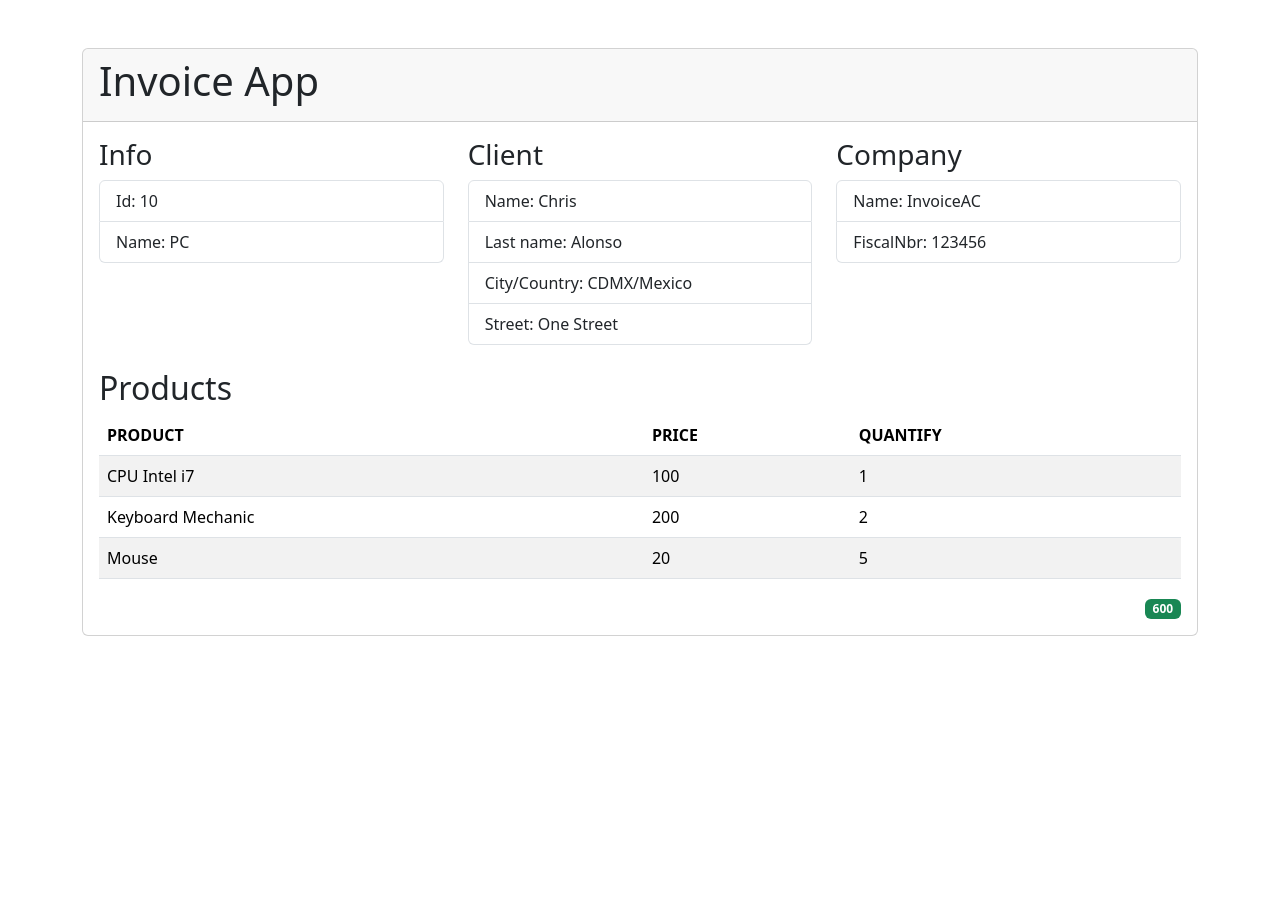
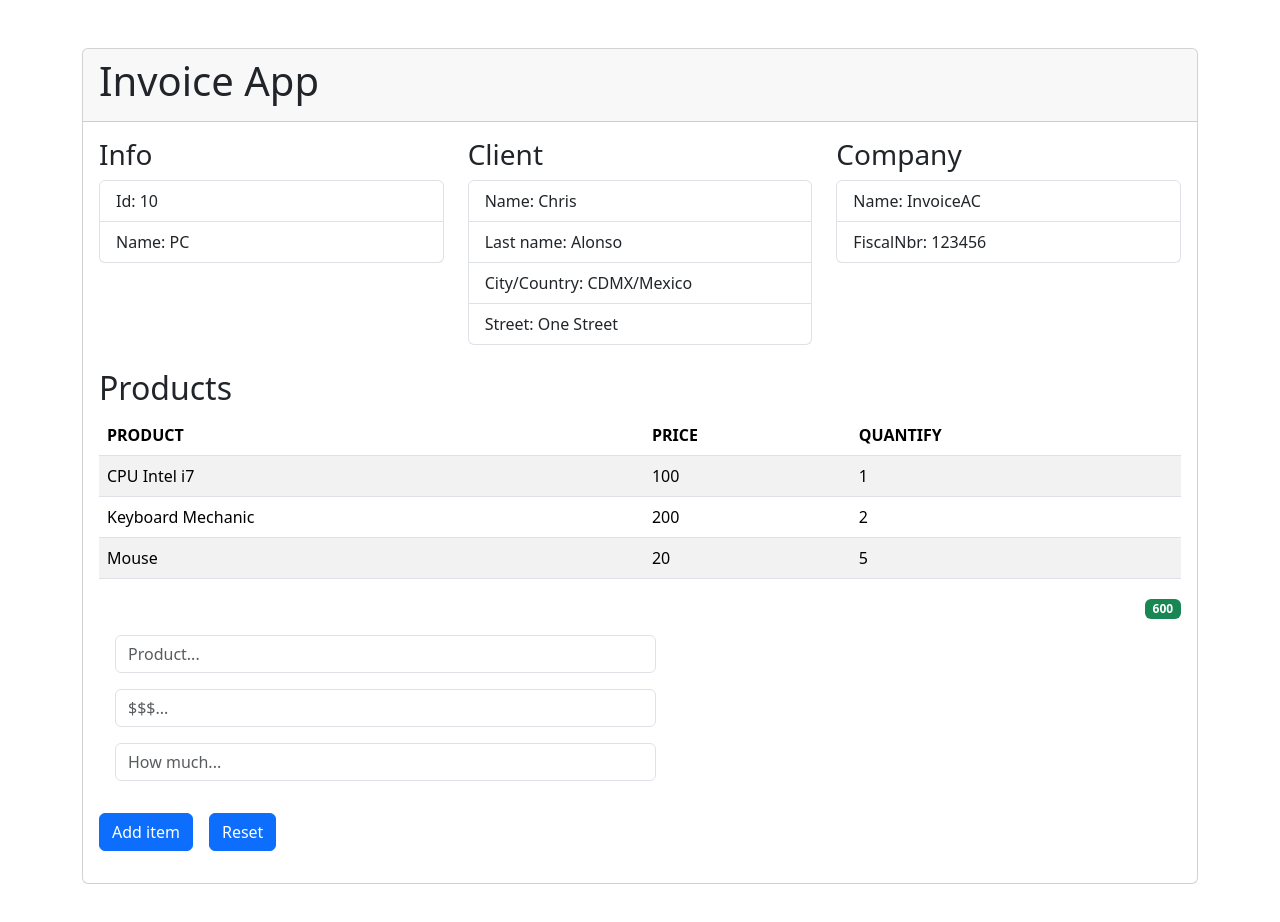
Before and after one commit to Alonaranda/InvoiceApp, a React (Vite) app: page / in a window 1280 px wide. Shown: the top 922 px of the page. Before the commit the page ends 800 px from the top, so only its background shows below. Built offline with nearby package versions, Linux system fonts and the light colour scheme.

Commit message:
Add items form

```diff
--- a/src/Components/TotalView.jsx
+++ b/src/Components/TotalView.jsx
@@ -1,3 +1,5 @@
+import PropTypes from 'prop-types';
+
 export const TotalView = ({total}) => {
   return (
     <>
@@ -7,3 +9,7 @@ export const TotalView = ({total}) => {
     </>
   );
 };
+
+TotalView.propTypes = {
+  total: PropTypes.number.isRequired,
+}
--- a/src/InvoiceApp.jsx
+++ b/src/InvoiceApp.jsx
@@ -1,3 +1,4 @@
+import { useState } from "react";
 import { getInvoice } from "./Services/getInvoice";
 import { ClientView } from "./Components/ClientView";
 import { CompanyView } from "./Components/CompanyView";
@@ -7,8 +8,37 @@ import { ProductsView } from "./Components/ProductsView";
 import { TotalView } from "./Components/TotalView";
 
 export default function InvoiceApp() {
+    const {id, name, client, company, items, total} = getInvoice();
 
-    const {id, name, client, company, items, total} = getInvoice();
+    // const [productValue, setProductValue] = useState('');
+    // const [priceValue, setPriceValue] = useState(0);
+    // const [quantify, setQuantify] = useState(0);
+
+    const initialState = {};
+
+    const [values, setValues] = useState(initialState);
+
+    const reset = () => {
+        setValues(initialState);
+    };
+
+    const [itemsList, setItemsList] = useState(items);
+
+    const handleSubmit = (e) => {
+        e.preventDefault();
+        console.log(values);
+        setItemsList([...items, values]);
+
+    }
+
+    const handleInputChange = ({target}) => {
+        setValues({
+            ...values,
+            [target.name]: target.value
+        })
+        return values;
+    };
+
 
     return (
         <>
@@ -40,9 +70,42 @@ export default function InvoiceApp() {
                         <br/>
                         <ProductsView
                             title={"Products"}
-                            items={items}
+                            items={itemsList}
                         />
                         <TotalView total={total}/>
+                        <form className="w-50" onSubmit={handleSubmit}>
+                            <input
+                                type="text"
+                                placeholder="Product..."
+                                name="product"
+                                className="form-control m-3"
+                                onChange={handleInputChange}
+                            />
+                            <input
+                                type="text"
+                                name="price"
+                                placeholder="$$$..."
+                                className="form-control m-3"
+                                onChange={handleInputChange}
+                            />
+                            <input
+                                type="text"
+                                name="quantify"
+                                placeholder="How much..."
+                                className="form-control m-3"
+                                onChange={handleInputChange}
+                            />
+                        </form>
+                        <button
+                            type="submit"
+                            className="btn btn-primary"
+                            onClick={handleSubmit}
+                        >Add item</button>
+                        <button
+                            type="reset"
+                            className="btn btn-primary m-3"
+                            onClick={reset}
+                        >Reset</button>
                     </div>
                 </div>
             </div>
```
